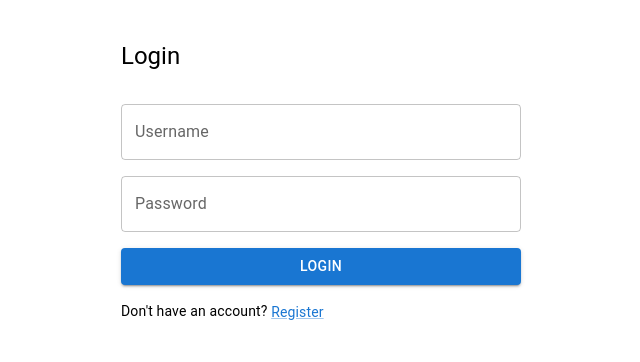
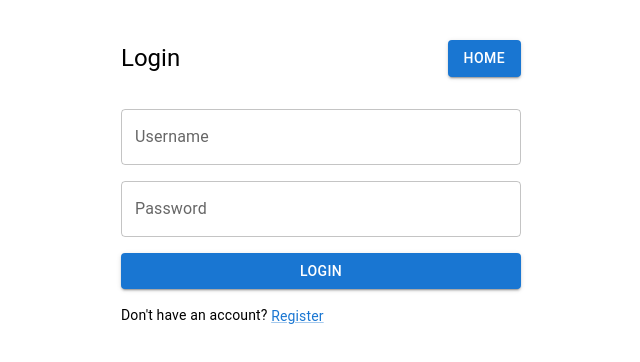
Before and after one commit to mrnikola01/django-react-todo, a React app in the folder frontend/: page /login in a window 1280 px wide. Shown: the top 362 px of the page, without its empty margins (319-959 px from the left). Built offline with nearby package versions, Linux system fonts and the light colour scheme; no server answers; the HTML template or start-up script is replaced by a standard one.

Commit message:
Add Home button to AuthForm

```diff
--- a/frontend/src/components/AuthForm.jsx
+++ b/frontend/src/components/AuthForm.jsx
@@ -42,9 +42,23 @@ function AuthForm({ type = "login" }) {
 
   return (
     <Box sx={{ maxWidth: 400, mx: "auto", mt: 5 }}>
-      <Typography variant="h5" sx={{ mb: 2 }}>
-        {isLogin ? "Login" : "Register"}
-      </Typography>
+      <Box
+        sx={{
+          display: "flex",
+          justifyContent: "space-between",
+          alignItems: "center",
+          mb: 2,
+        }}
+      >
+        <Typography variant="h5">{isLogin ? "Login" : "Register"}</Typography>
+        <Button
+          variant="contained"
+          color="primary"
+          onClick={() => navigate("/")}
+        >
+          Home
+        </Button>
+      </Box>
 
       <TextField
         fullWidth
```
